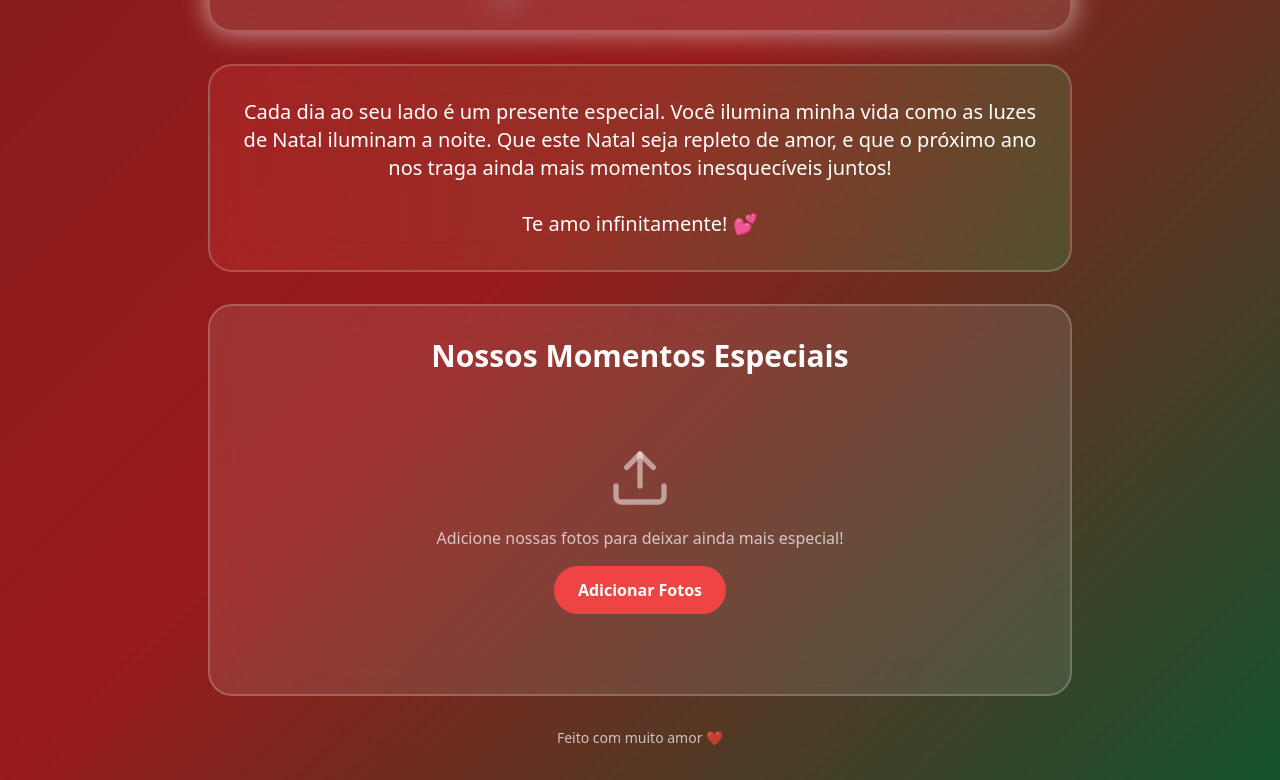
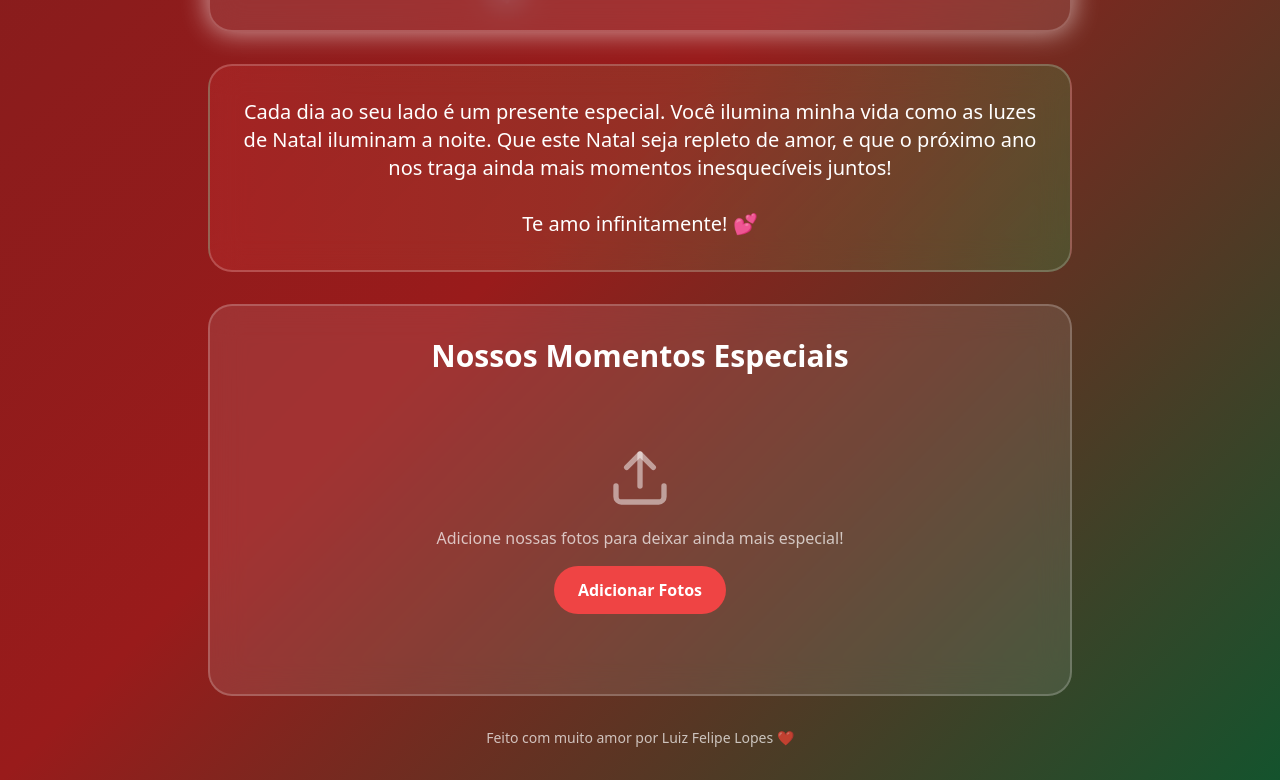
Before and after one commit to SimLuiz/natal_namorada_publico, a React (Create React App) app: page / in a window 1280 px wide. Shown: the part 528-1308 px from the top of the page. Built offline with nearby package versions, Linux system fonts and the light colour scheme.

Commit message:
colocando meu nome no projeto

```diff
--- a/src/App.js
+++ b/src/App.js
@@ -196,7 +196,7 @@ export default function App() {
 
         {/* Footer */}
         <div className="text-center mt-8 text-white/70">
-          <p className="text-sm">Feito com muito amor ❤️</p>
+          <p className="text-sm">Feito com muito amor por Luiz Felipe Lopes ❤️</p>
         </div>
       </div>
     </div>
```
